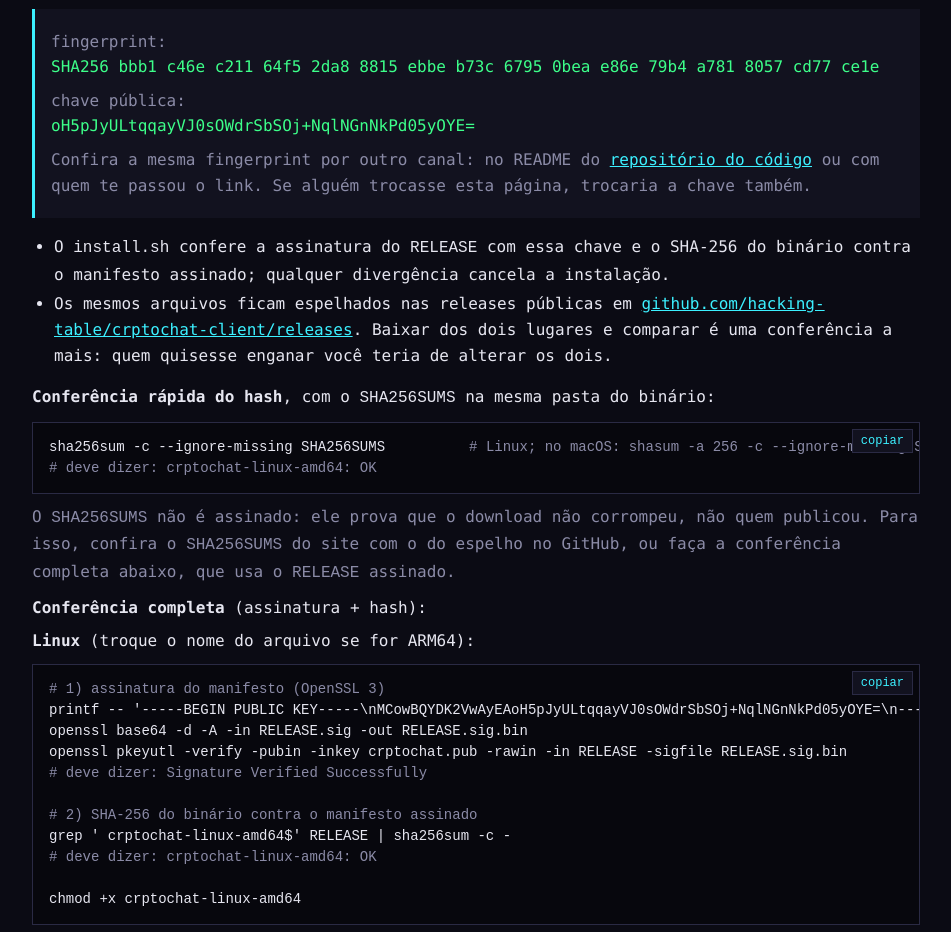
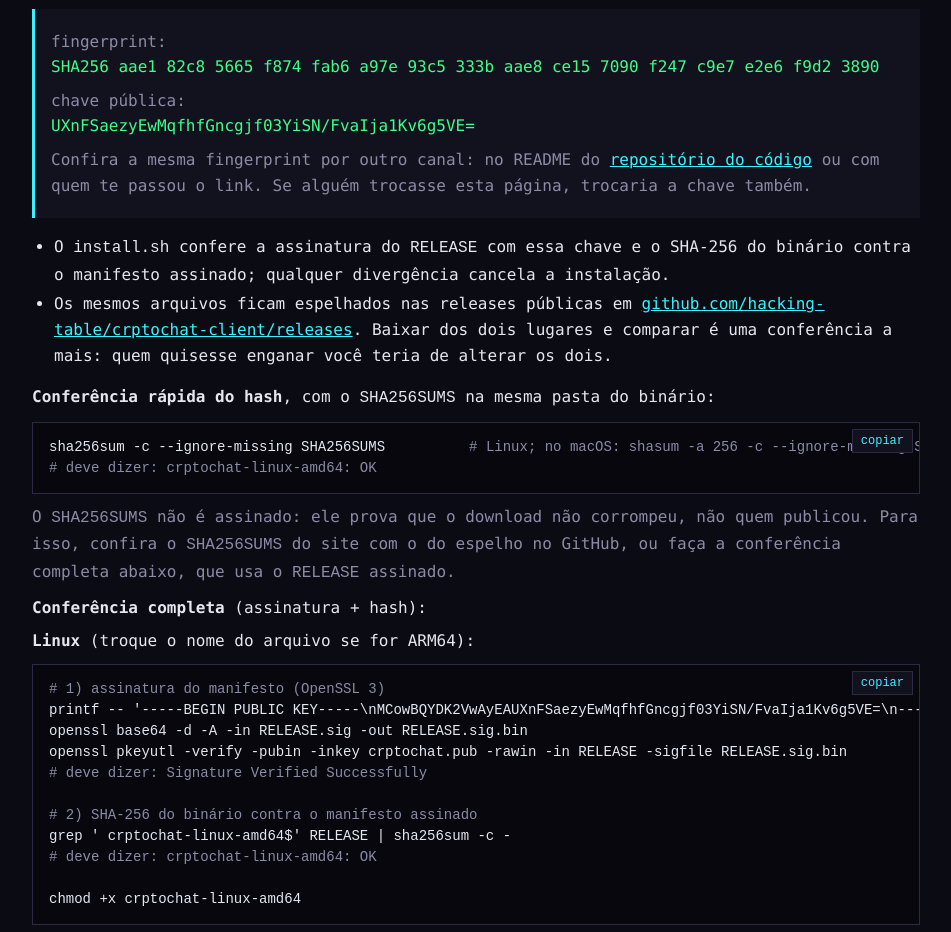
Before and after one commit to hacking-table/crptochat-oss, a plain HTML site: page site/downloads/index.html in a window 1280 px wide. Shown: the part 844-1776 px from the top of the page, without its empty margins (164-1115 px from the left). Drawn offline with Linux system fonts and the light colour scheme.

Commit message:
Troca a chave de assinatura das releases (Ed25519) (#2)
A chave nova entra no README, na página de downloads (fingerprint, chave
pública e o PEM do exemplo OpenSSL) e no teste que confere a fingerprint
publicada. Quem está na 1.10.0 vai precisar baixar a próxima versão pelo
site; o /update com a chave antiga recusa a assinatura nova.

```diff
--- a/site/downloads/index.html
+++ b/site/downloads/index.html
@@ -93,8 +93,8 @@
    <code>RELEASE</code> traz a versão e o SHA-256 de cada binário, e o <code>RELEASE.sig</code> é a assinatura dele.
    Esta é a chave de assinatura das releases:</p>
 <div class="box">
-  <p><span class="dim">fingerprint:</span><br><span class="fp">SHA256 bbb1 c46e c211 64f5 2da8 8815 ebbe b73c 6795 0bea e86e 79b4 a781 8057 cd77 ce1e</span></p>
-  <p><span class="dim">chave pública:</span><br><span class="fp">oH5pJyULtqqayVJ0sOWdrSbSOj+NqlNGnNkPd05yOYE=</span></p>
+  <p><span class="dim">fingerprint:</span><br><span class="fp">SHA256 aae1 82c8 5665 f874 fab6 a97e 93c5 333b aae8 ce15 7090 f247 c9e7 e2e6 f9d2 3890</span></p>
+  <p><span class="dim">chave pública:</span><br><span class="fp">UXnFSaezyEwMqfhfGncgjf03YiSN/FvaIja1Kv6g5VE=</span></p>
   <p class="dim">Confira a mesma fingerprint por outro canal: no README do
      <a href="https://github.com/hacking-table/crptochat-oss">repositório do código</a> ou com quem te passou o link.
      Se alguém trocasse esta página, trocaria a chave também.</p>
@@ -117,7 +117,7 @@
 <p><b>Conferência completa</b> (assinatura + hash):</p>
 <p><b>Linux</b> (troque o nome do arquivo se for ARM64):</p>
 <pre><code><span class="c"># 1) assinatura do manifesto (OpenSSL 3)</span>
-printf -- '-----BEGIN PUBLIC KEY-----\nMCowBQYDK2VwAyEAoH5pJyULtqqayVJ0sOWdrSbSOj+NqlNGnNkPd05yOYE=\n-----END PUBLIC KEY-----\n' &gt; crptochat.pub
+printf -- '-----BEGIN PUBLIC KEY-----\nMCowBQYDK2VwAyEAUXnFSaezyEwMqfhfGncgjf03YiSN/FvaIja1Kv6g5VE=\n-----END PUBLIC KEY-----\n' &gt; crptochat.pub
 openssl base64 -d -A -in RELEASE.sig -out RELEASE.sig.bin
 openssl pkeyutl -verify -pubin -inkey crptochat.pub -rawin -in RELEASE -sigfile RELEASE.sig.bin
 <span class="c"># deve dizer: Signature Verified Successfully</span>
```
Also changed, not shown: README.md, 1 other file.
